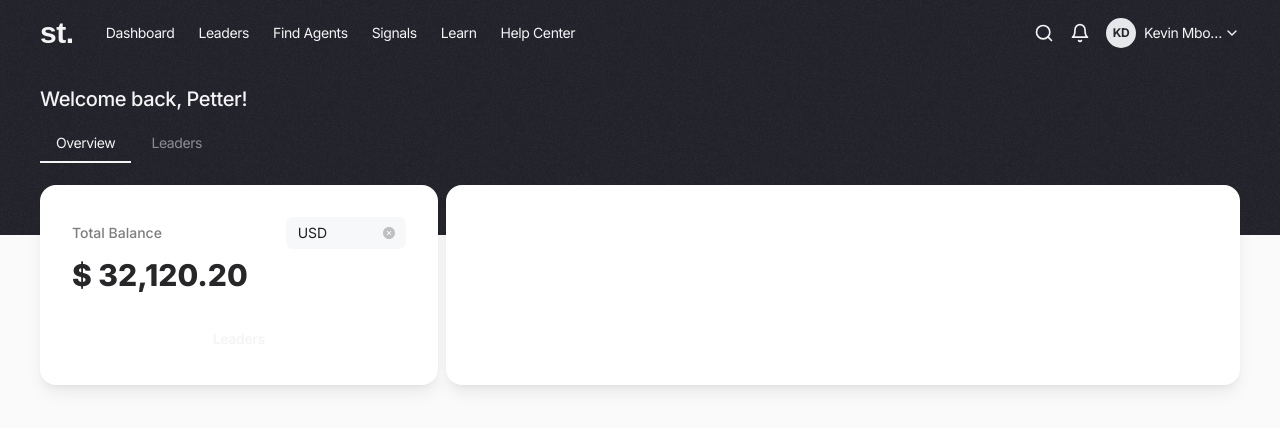
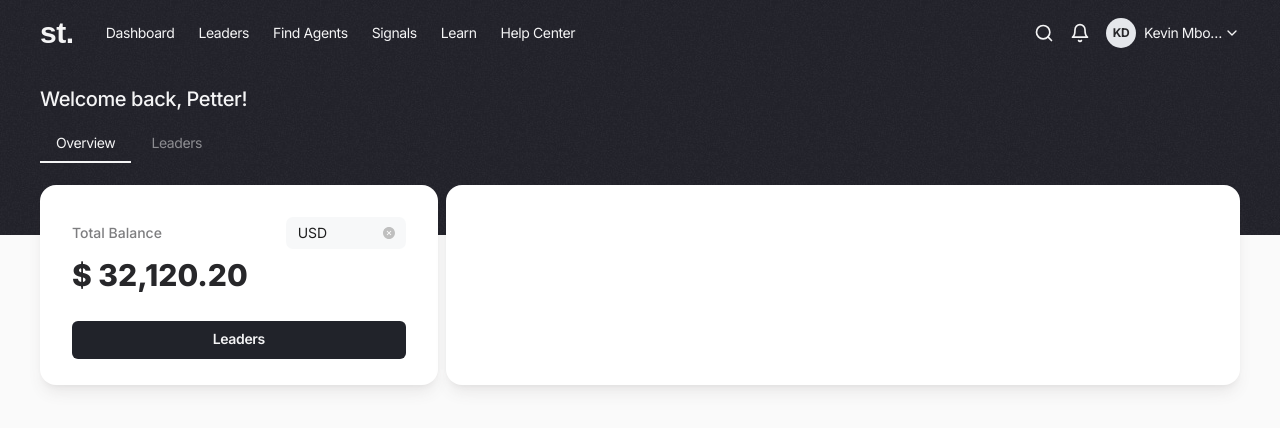
Before and after one commit to kevindermot99/simpleTrading, a React (Vite) app: page /#/ in a window 1280 px wide. Shown: the top 428 px of the page. Built offline with nearby package versions, Linux system fonts and the light colour scheme; a web font is replaced by a local one.

Commit message:
Update tailwind.config.js

```diff
--- a/tailwind.config.js
+++ b/tailwind.config.js
@@ -21,6 +21,7 @@ export default {
         "body-white": "#fafafa",
         "body-black": "#18181b",
         "border-lines-light": "#e5e7eb",
+        "button-color": "#21232a",
       },
     },
   },
```
